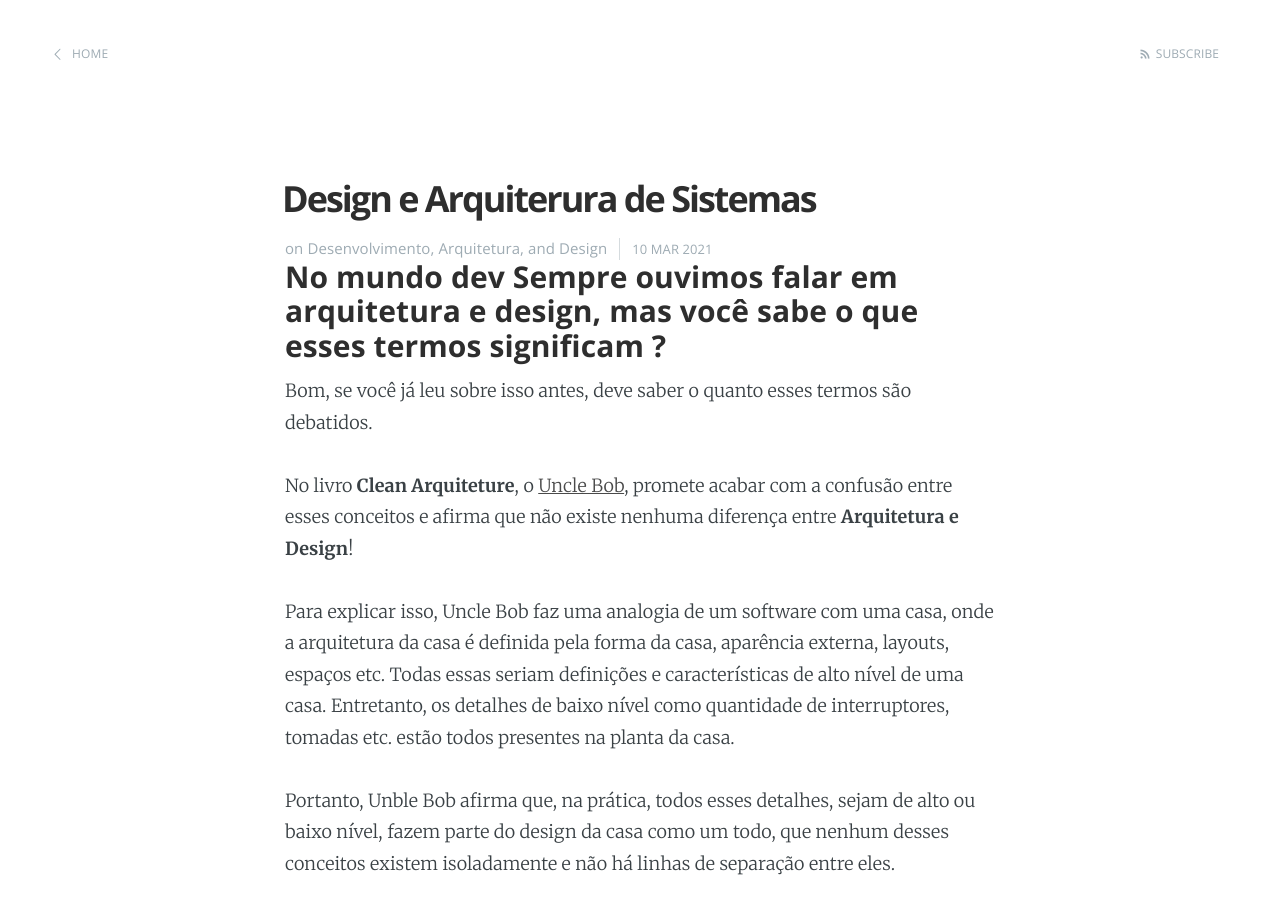
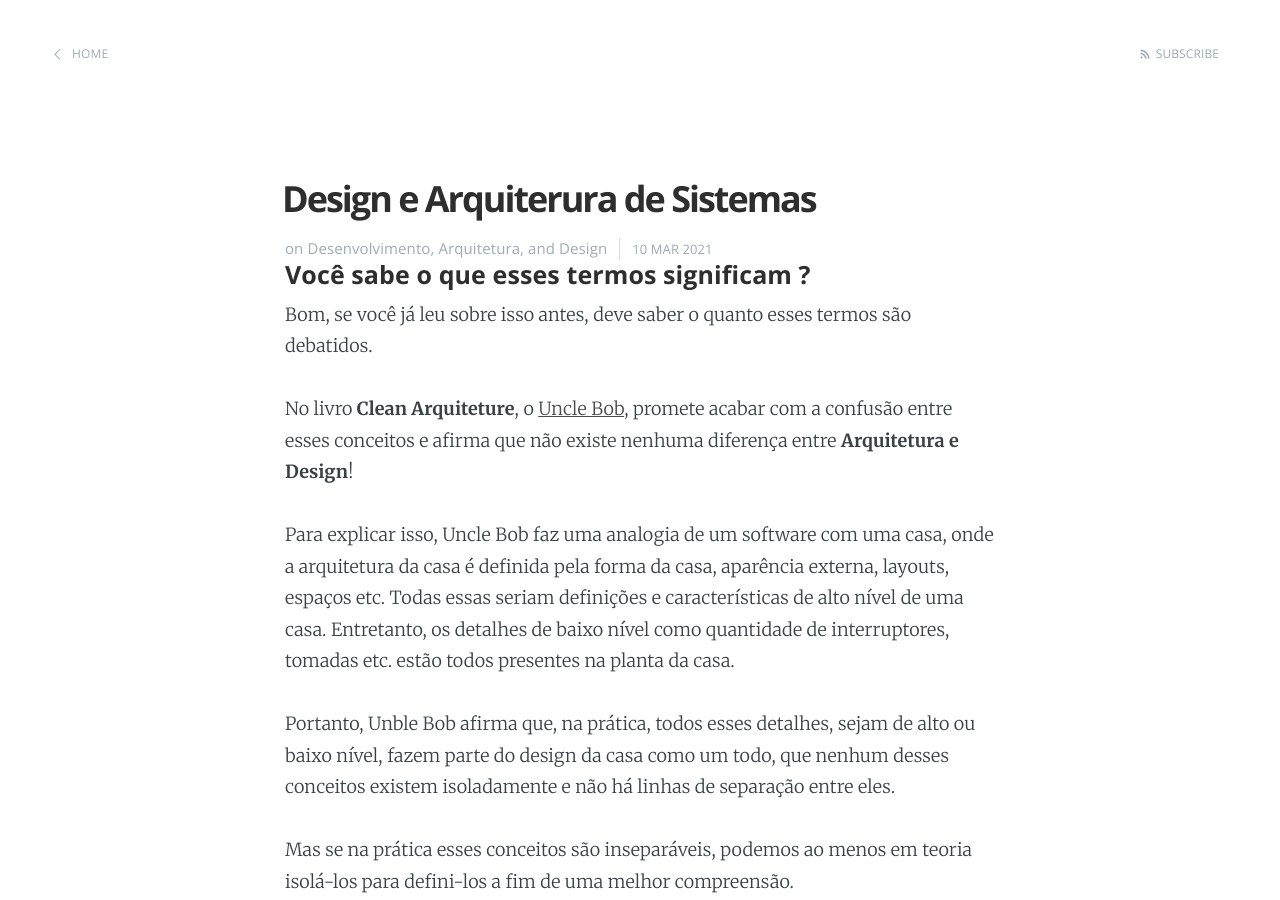
Before and after one commit to fabiorolim/fabiorolim.github.io, a Jekyll site: the page built from _posts/2021-03-10-design-arquiterura.markdown, in a window 1280 px wide and 900 px high. Built offline with Jekyll 4.4.1, drawn with Linux system fonts in a browser that asks for light colours.

Commit message:
Edita Post design e arquitetura

```diff
--- a/_posts/2021-03-10-design-arquiterura.markdown
+++ b/_posts/2021-03-10-design-arquiterura.markdown
@@ -6,7 +6,9 @@ categories: Desenvolvimento Arquitetura Design
 ---
 
 
-### No mundo dev Sempre ouvimos falar em **arquitetura** e **design**, mas você sabe o que esses termos significam ?
+#### Você sabe o que esses termos significam ?
+
+
 
 Bom, se você já leu sobre isso antes, deve saber o quanto esses termos são debatidos.
 
```
